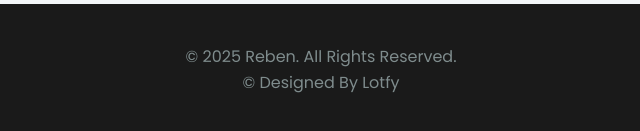
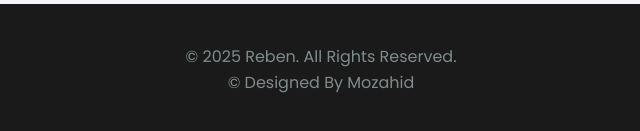
Before and after one commit to mozahidreben/reben, a plain HTML site: page index.html in a window 1280 px wide. Shown: the part 2169-2300 px from the top of the page, 319-959 px from the left. Drawn offline with Linux system fonts and the light colour scheme.

Commit message:
index.html

```diff
--- a/index.html
+++ b/index.html
@@ -662,7 +662,7 @@
     <footer>
         <p>&copy; 2025 Reben. All Rights Reserved.</p>
 
-         <p>&copy; Designed By Lotfy</p>
+         <p>&copy; Designed By Mozahid</p>
     </footer>
 
     <script>
```
